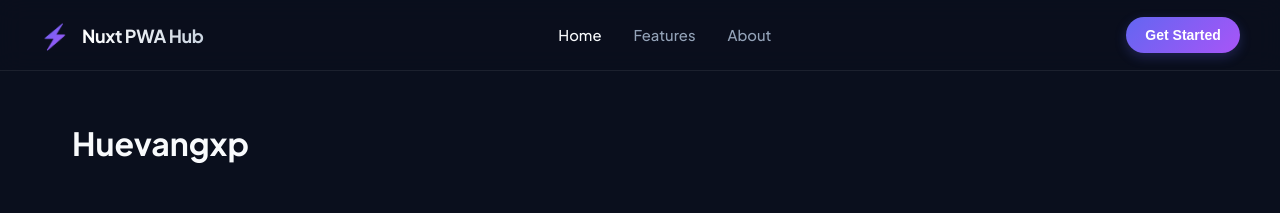
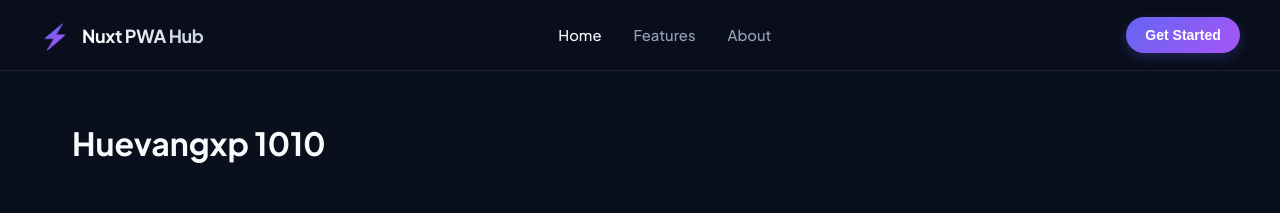
Before and after one commit to huevangxp/pwa-101, a Nuxt app: page / in a window 1280 px wide. Shown: the top 213 px of the page. Built offline with nearby package versions, Linux system fonts and the light colour scheme.

Commit message:
commit Fri 05/29/2026 14:43:05.20

```diff
--- a/pages/index.vue
+++ b/pages/index.vue
@@ -1,5 +1,5 @@
 <template>
   <div>
-    <h1>Huevangxp</h1>
+    <h1>Huevangxp 1010</h1>
   </div>
 </template>
```
